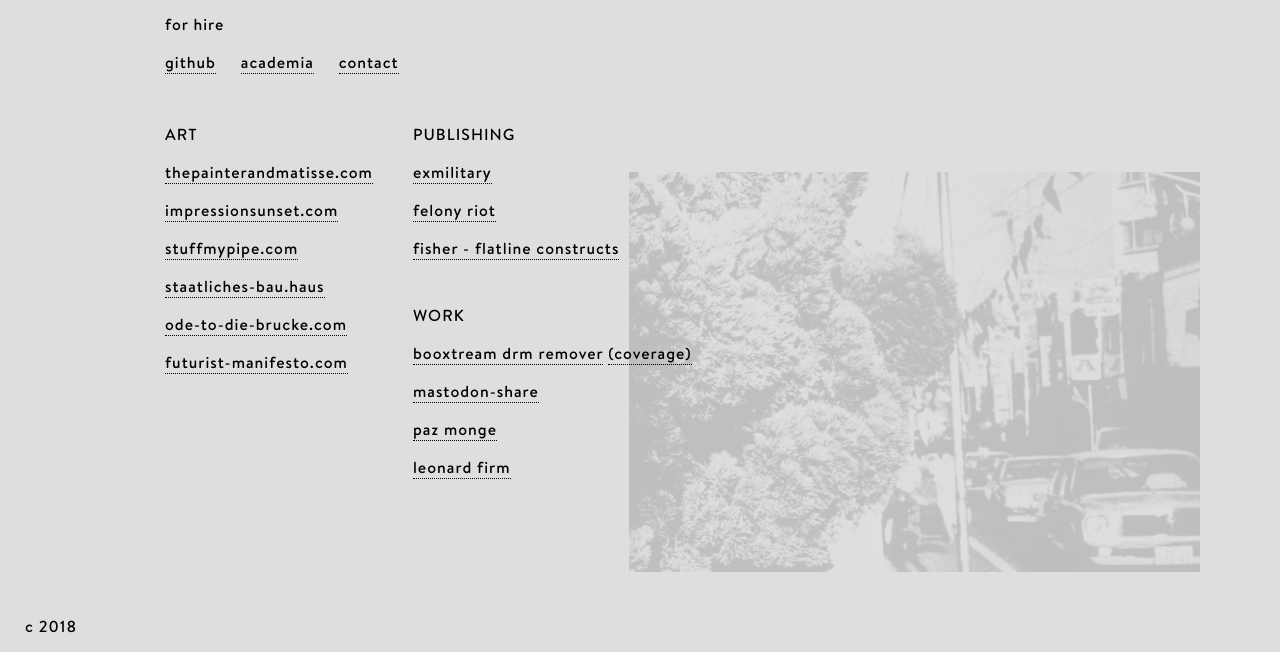
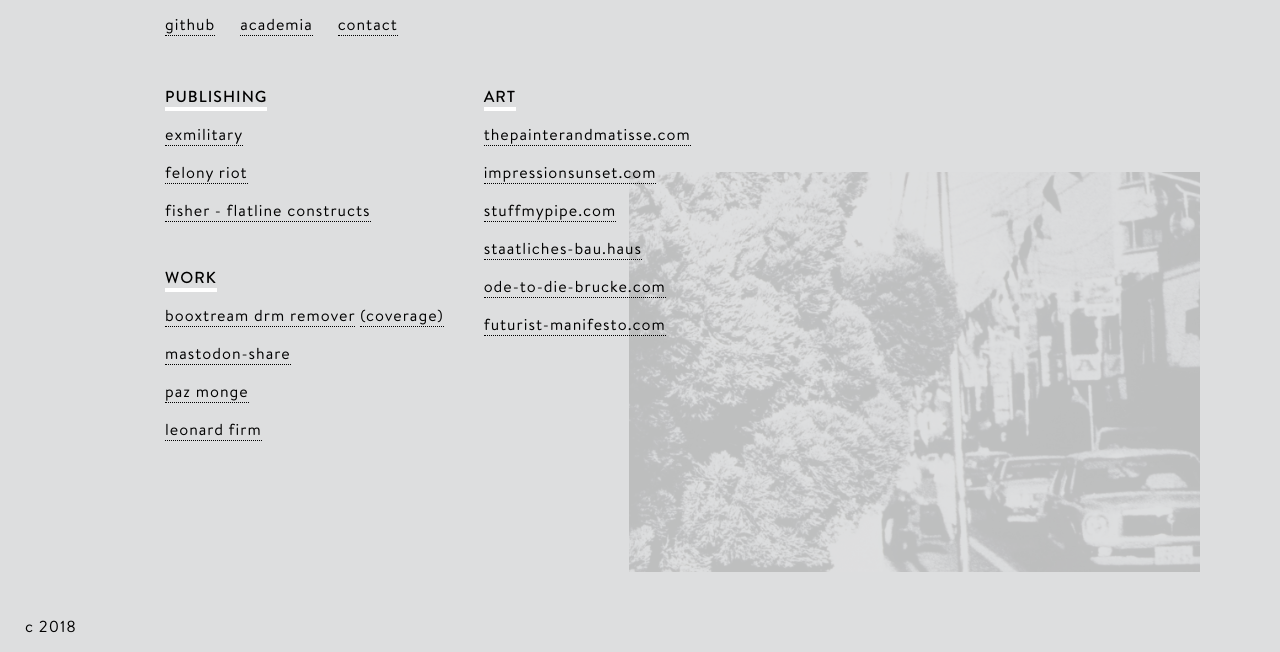
Before and after one commit to grayleonard/grayleonard.github.com, a plain HTML site: page index.html in a window 1280 px wide. Shown: the part 148-800 px from the top of the page. Drawn offline with Linux system fonts and the light colour scheme.

Commit message:
changed css

```diff
--- a/index.html
+++ b/index.html
@@ -12,11 +12,10 @@
 			</div>
 			<div id="content">
 				<div class="top">
-					<div class="logo">
+					<div class="underline">
 						gray leonard
 					</div>
 					<p>freelance full-stack developer</p>
-					<p>for hire</p>
 					<div class="links">
 						<a href="http://github.com/grayleonard">github</a>
 						<a href="https://american.academia.edu/GrayLeonard">academia</a>
@@ -24,15 +23,6 @@
 					</div>
 				</div>
 				<div class="columns">
-					<div class="projects">
-						<p class="underline">art</p>
-						<p><a href="http://thepainterandmatisse.com/">thepainterandmatisse.com</a></p>
-						<p><a href="http://impressionsunset.com/">impressionsunset.com</a></p>
-						<p><a href="http://stuffmypipe.com">stuffmypipe.com</a></p>
-						<p><a href="http://staatliches-bau.haus/">staatliches-bau.haus</a></p>
-						<p><a href="http://ode-to-die-brucke.com">ode-to-die-brucke.com</a></p>
-						<p><a href="http://futurist-manifesto.com/">futurist-manifesto.com</a></p>
-					</div>
 					<div class="publishings">
 						<p class="underline">publishing</p>
 						<p><a href="http://exmilitai.re">exmilitary</a></p>
@@ -46,6 +36,15 @@
 						<p><a href="http://macrocristalina.com">paz monge</a></p>
 						<p><a href="http://leonardfirm.com">leonard firm</a></p>
 					</div>
+					</div>
+					<div class="projects">
+						<p class="underline">art</p>
+						<p><a href="http://thepainterandmatisse.com/">thepainterandmatisse.com</a></p>
+						<p><a href="http://impressionsunset.com/">impressionsunset.com</a></p>
+						<p><a href="http://stuffmypipe.com">stuffmypipe.com</a></p>
+						<p><a href="http://staatliches-bau.haus/">staatliches-bau.haus</a></p>
+						<p><a href="http://ode-to-die-brucke.com">ode-to-die-brucke.com</a></p>
+						<p><a href="http://futurist-manifesto.com/">futurist-manifesto.com</a></p>
 					</div>
 				</div>
 			</div>
--- a/style.css
+++ b/style.css
@@ -7,6 +7,10 @@
 	font-family: "bau";
 	src: url("bau-medium.woff") format("woff");
 	font-weight: bold;
+}
+@font-face {
+	font-family: "brandon";
+	src: url("brandontext-regular.otf") format("opentype");
 }
 @font-face {
 	font-family: "brandon";
@@ -55,7 +59,7 @@ a {
 }
 
 a:hover {
-	border-bottom: 1px solid black;
+	border-bottom: 1px dotted white;
 }
 
 .pastel {
@@ -122,6 +126,20 @@ a:hover {
 	margin: 0 ;
 	border-bottom: 0px solid black;
 	text-transform: uppercase;
+	font-weight: 700;
+	position: relative;
+	background-color: #dddedf;
+}
+
+.underline::after {
+	content: "";
+	bottom: -4px;
+	left: 0px;
+	width: 100%;
+	height: 10px;
+	background-color: white;
+	position: absolute;
+	z-index: -1;
 }
 
 .work {
```
Also changed, not shown: brandontext-regular.otf (added).
